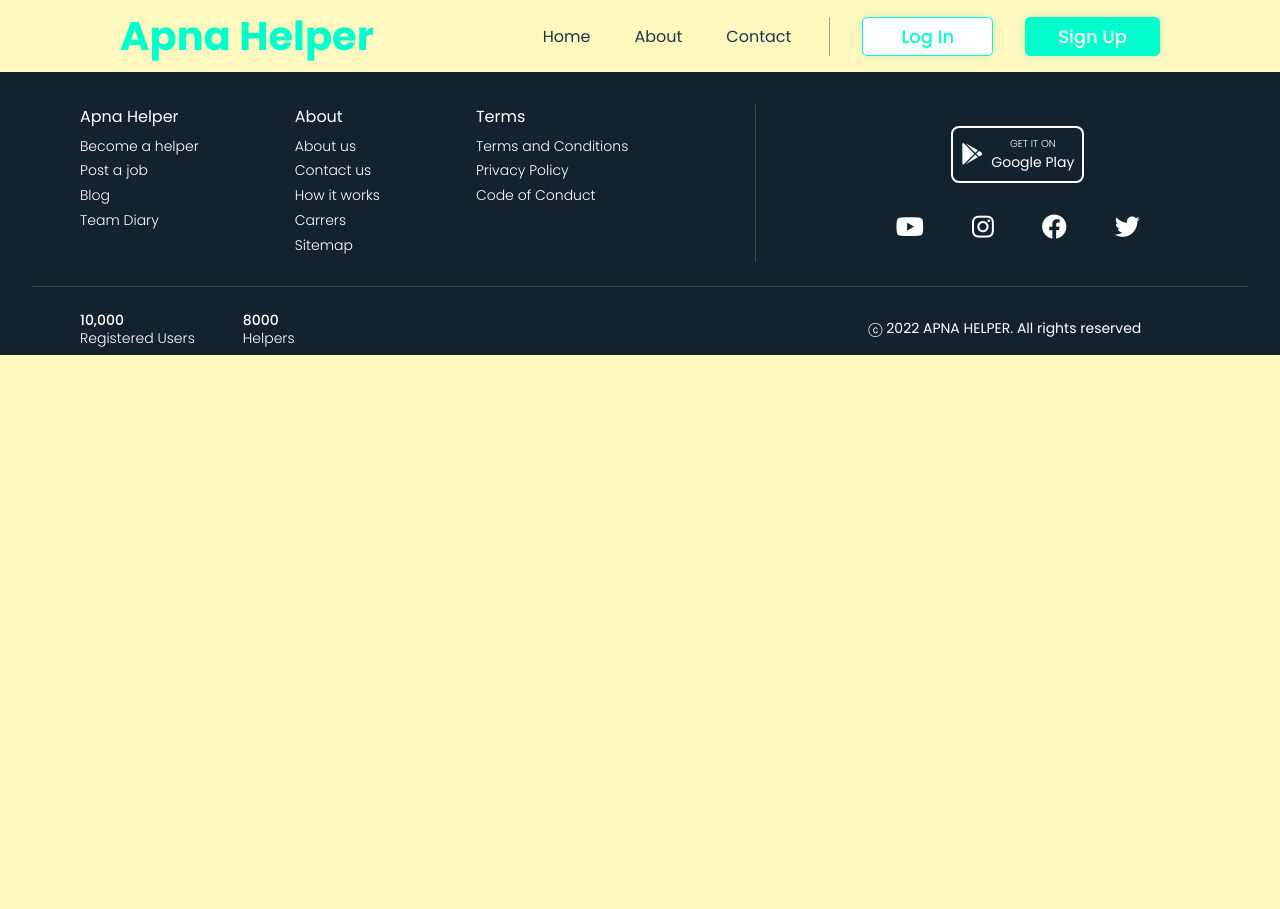
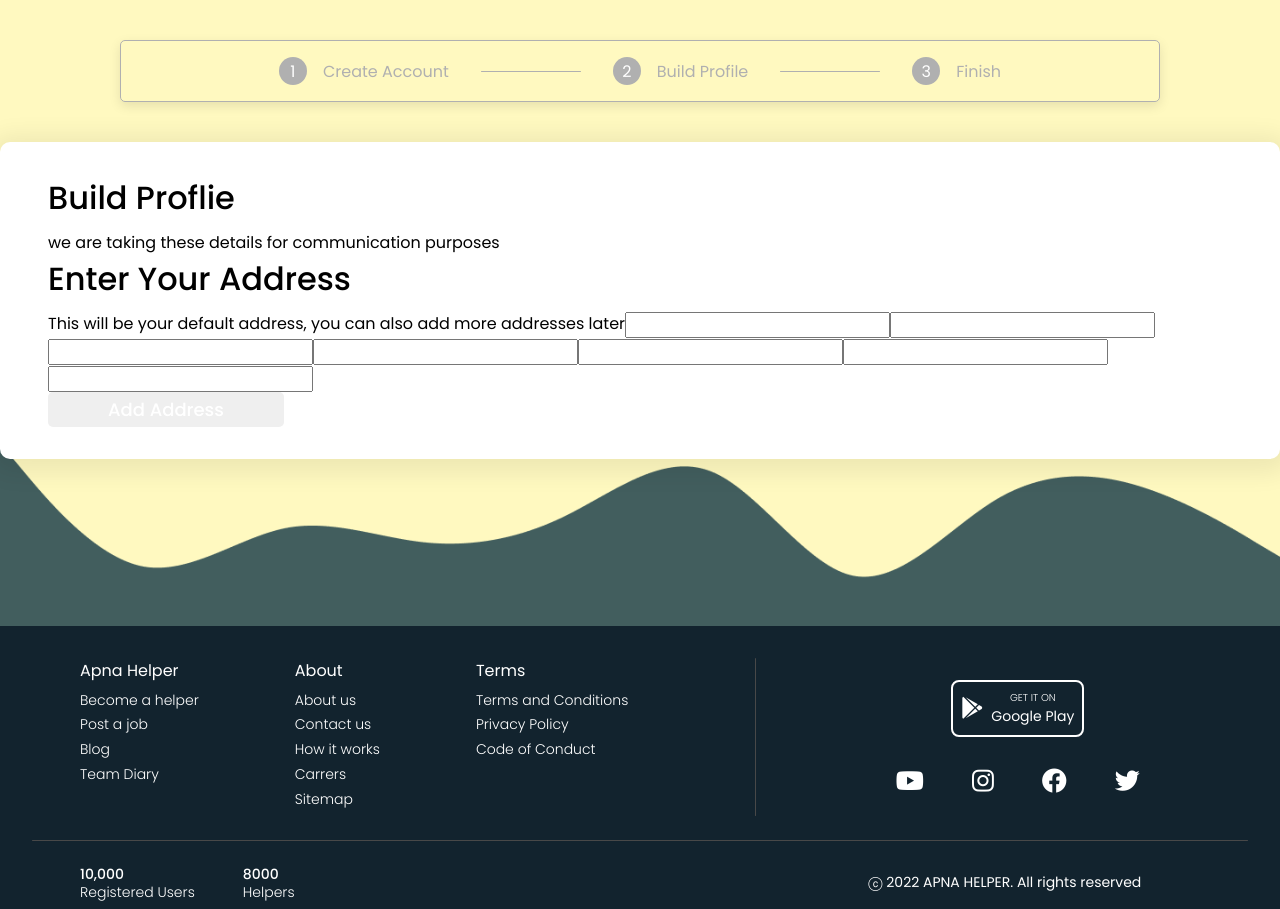
Before and after one commit to Ramanuj-1729/Apna_Helper, a React (Create React App) app in the folder frontend/: page /register/build-profile/default-address in a window 1280 px wide. Before the commit the page ends 800 px from the top, so only its background shows below. Built offline with nearby package versions, Linux system fonts and the light colour scheme.

Commit message:
added default address

```diff
--- a/frontend/src/App.js
+++ b/frontend/src/App.js
@@ -22,6 +22,8 @@
 import Address from './pages/PostJob/PostJobSteps/Address/Address'
 import Budget from './pages/PostJob/PostJobSteps/Budget/Budget'
 import WorkType from './pages/WorkType/WorkType';
+import UserName from './pages/Registration/RegistrationSteps/BuildProfile/BuildProfileSteps/UserName/UserName';
+import DefaultAddress from './pages/Registration/RegistrationSteps/BuildProfile/BuildProfileSteps/DefaultAddress';
 
 function App() {
   const [showNav, setShowNav] = useState(true);
@@ -42,6 +44,8 @@
           <Route path="sign-up" element={<SignUp />} />
           <Route path="build-profile" element={<BuildProfile />}>
             <Route path="profile-picture" element={<ProfilePicture />} />
+            <Route path="user-name" element={<UserName/>}/>
+            <Route path="default-address" element={<DefaultAddress/>}/>
             {/* <Route path="mobile-number" element={<MobileNumber />} /> */}
             {/* <Route path="verification" element={<Verification />} /> */}
           </Route>
--- /dev/null
+++ b/frontend/src/pages/Registration/RegistrationSteps/BuildProfile/BuildProfileSteps/DefaultAddress.jsx
@@ -0,0 +1,23 @@
+import React from 'react'
+import PrimaryButton from '../../../../../components/shared/PrimaryButton/PrimaryButton'
+
+const DefaultAddress = () => {
+  return (
+    <>
+    <div>
+        <h2>Enter Your Address</h2>
+        <span>This will be your default address, you can also add more addresses later</span>
+        <input type="text" label="full name" />
+        <input type="text" label="phone number"/>
+              <input type="text" label="pincode" />
+              <input type="text" label="house number/building bumber" />
+              <input type="text" label="area / street" />
+              <input type="text" label="state" />
+              <input type="text" label="landmark (optional)" />
+              <PrimaryButton content="Add Address" padding="4px 60px" backgroundcolor="#425E5E" fontsize="24px"></PrimaryButton>
+    </div>
+    </>
+  )
+}
+
+export default DefaultAddress
```
Also changed, not shown: 1 other file (tests, documents, lock files or other folders).
